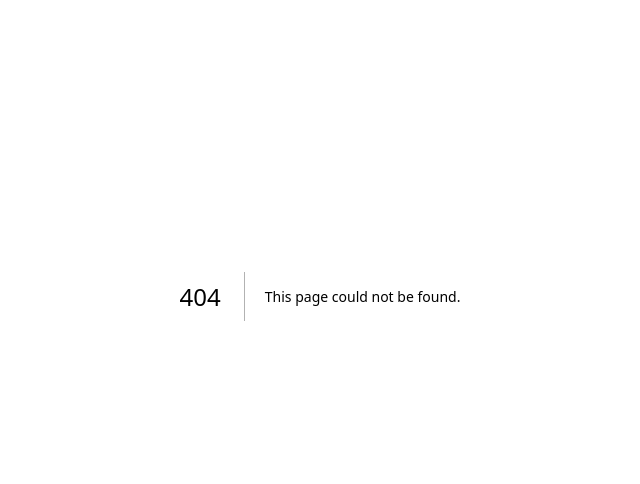
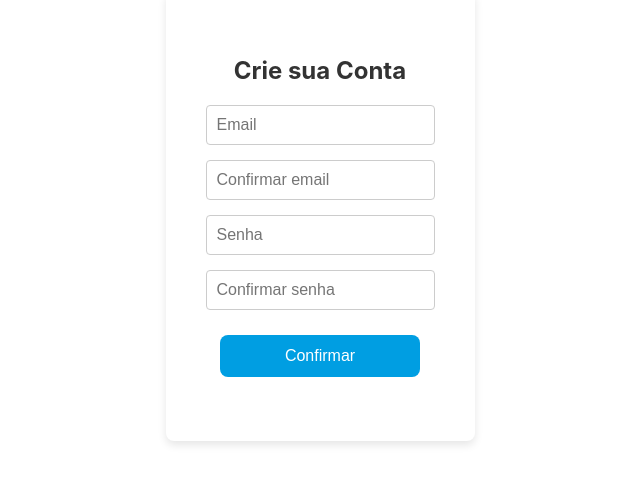
Before and after one commit to meiranicolas/Sprint4, a Next.js app: page /criar-conta in a window 1280 px wide. Before the commit this address had no page. Shown: the part 104-588 px from the top of the page, without its empty margins (320-960 px from the left). Built offline with nearby package versions, Linux system fonts and the light colour scheme.

Commit message:
adicionado criar conta

```diff
--- /dev/null
+++ b/src/app/criar-conta/page.tsx
@@ -0,0 +1,76 @@
+'use client'
+
+import React, { useState } from 'react';
+import { useRouter } from 'next/navigation';
+import './style.css';
+
+function RegisterForm() {
+    const [email, setEmail] = useState('');
+    const [confirmEmail, setConfirmEmail] = useState('');
+    const [password, setPassword] = useState('');
+    const [confirmPassword, setConfirmPassword] = useState('');
+    const [username, setUsername] = useState('');
+    const router = useRouter();
+
+    const handleSubmit = async (event: React.FormEvent) => {
+        event.preventDefault();
+
+        if (email !== confirmEmail) {
+            alert("Os emails não correspondem.");
+            return;
+        }
+        if (password !== confirmPassword) {
+            alert("As senhas não correspondem.");
+            return;
+        }
+
+        try {
+            const response = await fetch('http://localhost:5000/usuario', {
+                method: 'POST',
+                headers: {
+                    'Content-Type': 'application/json',
+                },
+                body: JSON.stringify({ 'login': email, 'senha': password }),
+            });
+            console.log(response)
+
+            if (response.ok) {
+                alert('Usuário criado com sucesso!');
+                router.push('/login');
+
+            } else {
+                const errorData = await response.json();
+                alert(errorData.msg || 'Erro ao criar usuário.');
+            }
+        } catch (error) {
+            console.error('Erro na criação do usuário:', error);
+            alert('Erro ao tentar criar usuário.');
+        }
+    };
+
+    return (
+        <main className='main-criarConta'>
+            <div className="container">
+                <h1>Crie sua Conta</h1>
+                <form onSubmit={handleSubmit}>
+                    <div className="form-group">
+                        <input type="email" value={email} onChange={(e) => setEmail(e.target.value)} placeholder="Email" required />
+                    </div>
+                    <div className="form-group">
+                        <input type="email" value={confirmEmail} onChange={(e) => setConfirmEmail(e.target.value)} placeholder="Confirmar email" required />
+                    </div>
+                    <div className="form-group">
+                        <input type="password" value={password} onChange={(e) => setPassword(e.target.value)} placeholder="Senha" required />
+                    </div>
+                    <div className="form-group">
+                        <input type="password" value={confirmPassword} onChange={(e) => setConfirmPassword(e.target.value)} placeholder="Confirmar senha" required />
+                    </div>
+                    <button type="submit" className="btn-submit">Confirmar</button>
+                </form>
+            </div>
+
+        </main>
+    );
+}
+
+export default RegisterForm;
--- /dev/null
+++ b/src/app/criar-conta/style.css
@@ -0,0 +1,82 @@
+.main-criarConta {
+    height: 80vh;
+    display: flex;
+    justify-content: center;
+    align-items: center;
+}
+
+.container {
+    display: flex;
+    flex-direction: column;
+    justify-content: center;
+    align-items: center;
+    background-color: white;
+    padding: 20px 40px;
+    border-radius: 8px;
+    text-align: center;
+    height: 450px;
+    max-width: 500px;
+    box-shadow: 0 4px 8px rgba(0, 0, 0, 0.1);
+    font-family: -apple-system, BlinkMacSystemFont, "Segoe UI", Roboto, "Helvetica Neue", Arial, sans-serif, "Apple Color Emoji", "Segoe UI Emoji", "Segoe UI Symbol";
+}
+
+form {
+    width: 100%;
+}
+
+h1 {
+    font-size: 24px;
+    margin-bottom: 20px;
+    color: #333;
+}
+
+.form-group {
+    width: 100%;
+    margin-bottom: 15px;
+}
+
+.form-group input {
+    width: 100%;
+    padding: 10px;
+    font-size: 16px;
+    border: 1px solid #ccc;
+    border-radius: 4px;
+    box-sizing: border-box;
+}
+
+.form-group input:focus {
+    border-color: #009EE2;
+    outline: none;
+}
+
+.btn-submit {
+    background-color: #009EE2;
+    color: white;
+    border: none;
+    padding: 12px;
+    border-radius: 8px;
+    font-size: 16px;
+    cursor: pointer;
+    width: 100%;
+    max-width: 200px;
+    margin-top: 10px;
+    transition: background-color 0.3s ease;
+}
+
+.btn-submit:hover {
+    background-color: #0056b3;
+}
+
+@media (max-width: 744px) {
+    .containerRegister {
+        padding: 20px;
+    }
+
+    .form-group {
+        width: 100%;
+    }
+
+    .btn-submit {
+        width: 100%;
+    }
+}
```
